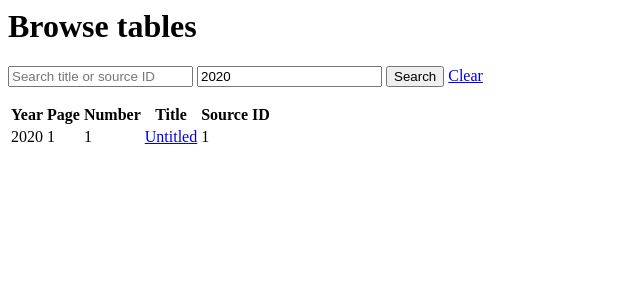
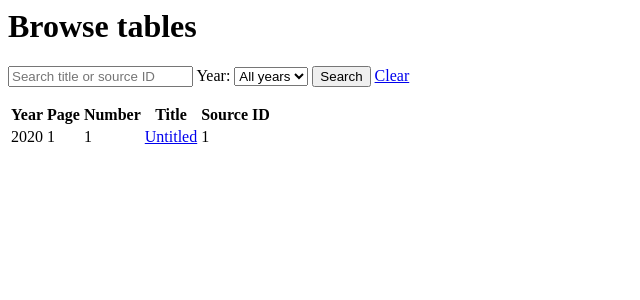
Before and after one commit to jarthurj/challengex, a Django app: template dashboard/templates/dashboard/table_list.html in a window 1280 px wide. Shown: the top 300 px of the page, without its empty margins (0-640 px from the left). Run offline with Django 5.2, Linux system fonts and the light colour scheme; the template is opened without the code that fills it: most values are stand-ins (such as "Sample title", 1, 10 or a date in 2020); data that the repository does not hold is empty.

Commit message:
Dropdown Menu
Dropdown browsing functionality added

```diff
--- a/dashboard/templates/dashboard/table_list.html
+++ b/dashboard/templates/dashboard/table_list.html
@@ -9,12 +9,17 @@
         placeholder="Search title or source ID"
     >
 
-    <input
-        type="number"
-        name="year"
-        value="{{ year }}"
-        placeholder="Year"
-    >
+    <label for="year">Year:</label>
+    <select name="year" id="year">
+    <option value="">All years</option>
+
+    {% for available_year in years %}
+        <option value="{{ available_year }}"
+            {% if year == available_year|stringformat:"s" %}selected{% endif %}>
+            {{ available_year }}
+        </option>
+    {% endfor %}
+</select>
 
     <button type="submit">Search</button>
     <a href="{% url 'table-list' %}">Clear</a>
```
Also changed, not shown: dashboard/views.py (+7 -1 lines).
